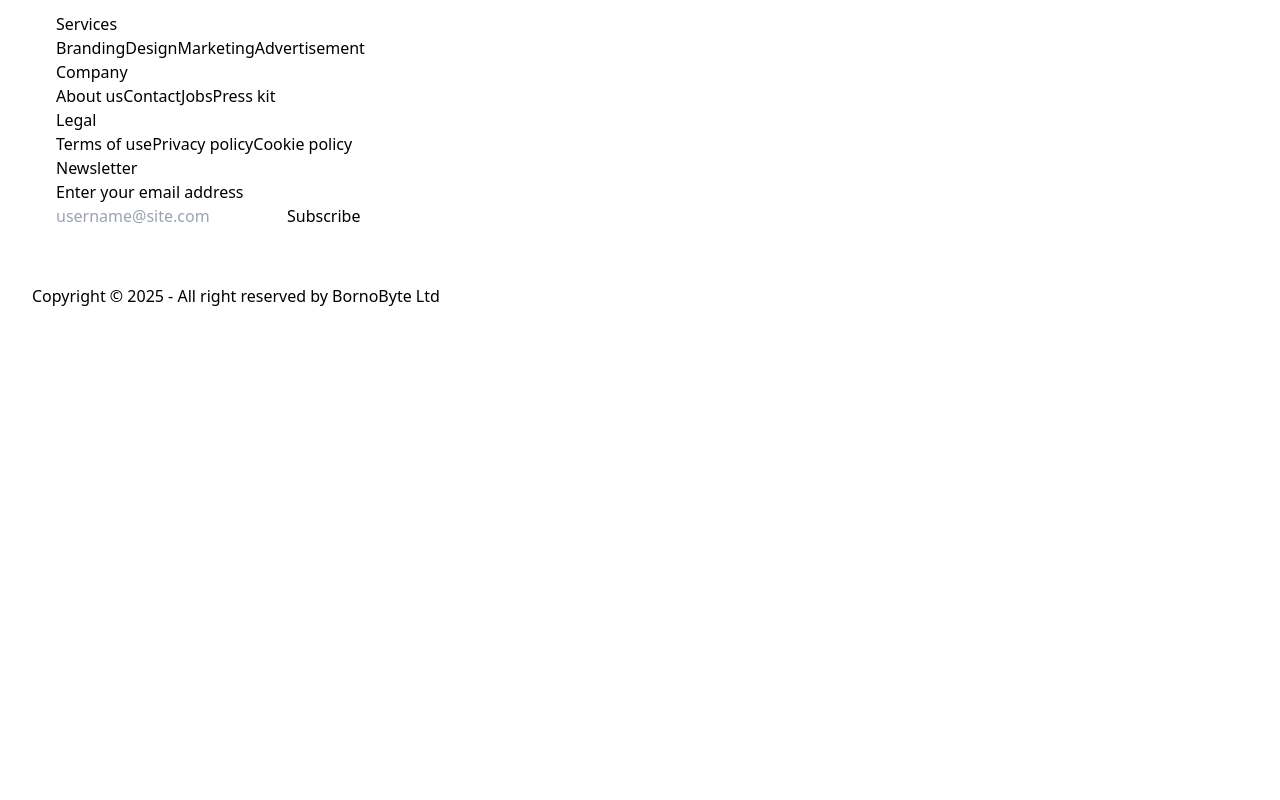
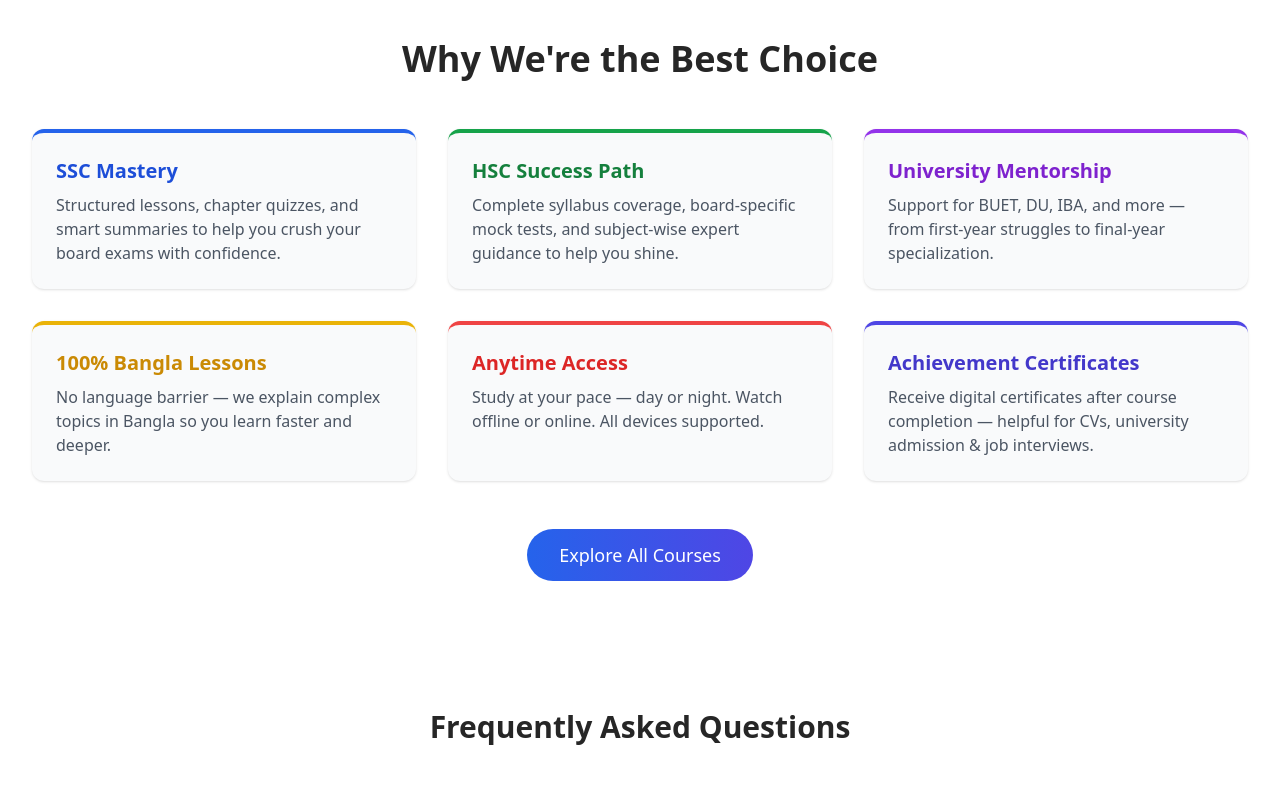
Before and after one commit to NahianMugdho/edutech, a React (Vite) app: page / in a window 1280 px wide. Shown: the part 2180-2980 px from the top of the page. Before the commit the page ends 2504 px from the top, so only its background shows below. Built offline with nearby package versions, Linux system fonts and the light colour scheme.

Commit message:
FAQ & why-chose-us section updated

```diff
--- /dev/null
+++ b/src/components/ChooseUS/ChooseUs.jsx
@@ -0,0 +1,81 @@
+const ChooseUs = () => {
+  return (
+    <div>
+      <section className="bg-white dark:bg-base-100 py-16 px-4 max-w-[1280px] mx-auto transition-colors duration-300">
+        <h2 className="text-4xl font-bold text-center text-neutral-800 dark:text-neutral-100 mb-12 leading-tight">
+          Why We're the Best Choice
+        </h2>
+
+        <div className="grid grid-cols-1 md:grid-cols-2 lg:grid-cols-3 gap-8">
+          <div className="rounded-xl border-t-4 border-blue-600 bg-gray-50 dark:bg-gray-800 p-6 shadow hover:shadow-lg transition">
+            <h3 className="text-xl font-semibold text-blue-700 dark:text-blue-400 mb-2">
+              SSC Mastery
+            </h3>
+            <p className="text-gray-600 dark:text-gray-300">
+              Structured lessons, chapter quizzes, and smart summaries to help
+              you crush your board exams with confidence.
+            </p>
+          </div>
+
+          <div className="rounded-xl border-t-4 border-green-600 bg-gray-50 dark:bg-gray-800 p-6 shadow hover:shadow-lg transition">
+            <h3 className="text-xl font-semibold text-green-700 dark:text-green-400 mb-2">
+              HSC Success Path
+            </h3>
+            <p className="text-gray-600 dark:text-gray-300">
+              Complete syllabus coverage, board-specific mock tests, and
+              subject-wise expert guidance to help you shine.
+            </p>
+          </div>
+
+          <div className="rounded-xl border-t-4 border-purple-600 bg-gray-50 dark:bg-gray-800 p-6 shadow hover:shadow-lg transition">
+            <h3 className="text-xl font-semibold text-purple-700 dark:text-purple-400 mb-2">
+              University Mentorship
+            </h3>
+            <p className="text-gray-600 dark:text-gray-300">
+              Support for BUET, DU, IBA, and more — from first-year struggles to
+              final-year specialization.
+            </p>
+          </div>
+
+          <div className="rounded-xl border-t-4 border-yellow-500 bg-gray-50 dark:bg-gray-800 p-6 shadow hover:shadow-lg transition">
+            <h3 className="text-xl font-semibold text-yellow-600 dark:text-yellow-400 mb-2">
+              100% Bangla Lessons
+            </h3>
+            <p className="text-gray-600 dark:text-gray-300">
+              No language barrier — we explain complex topics in Bangla so you
+              learn faster and deeper.
+            </p>
+          </div>
+
+          <div className="rounded-xl border-t-4 border-red-500 bg-gray-50 dark:bg-gray-800 p-6 shadow hover:shadow-lg transition">
+            <h3 className="text-xl font-semibold text-red-600 dark:text-red-400 mb-2">
+              Anytime Access
+            </h3>
+            <p className="text-gray-600 dark:text-gray-300">
+              Study at your pace — day or night. Watch offline or online. All
+              devices supported.
+            </p>
+          </div>
+
+          <div className="rounded-xl border-t-4 border-indigo-600 bg-gray-50 dark:bg-gray-800 p-6 shadow hover:shadow-lg transition">
+            <h3 className="text-xl font-semibold text-indigo-700 dark:text-indigo-400 mb-2">
+              Achievement Certificates
+            </h3>
+            <p className="text-gray-600 dark:text-gray-300">
+              Receive digital certificates after course completion — helpful for
+              CVs, university admission & job interviews.
+            </p>
+          </div>
+        </div>
+
+        <div className="mt-12 text-center">
+          <button className="px-8 py-3 bg-gradient-to-r from-blue-600 to-indigo-600 hover:from-indigo-600 hover:to-blue-700 text-white rounded-full text-lg font-medium transition">
+            Explore All Courses
+          </button>
+        </div>
+      </section>
+    </div>
+  );
+};
+
+export default ChooseUs;
--- /dev/null
+++ b/src/components/FAQ/Faq.jsx
@@ -0,0 +1,70 @@
+const Faq = () => {
+  return (
+    <div>
+      <section className="bg-white dark:bg-base-100 py-16 px-4 max-w-[860px] mx-auto">
+        <h2 className="text-3xl font-bold text-center text-neutral-800 dark:text-neutral-100 mb-10">
+          Frequently Asked Questions
+        </h2>
+
+        <div className="space-y-4">
+          <div className="collapse collapse-arrow bg-gray-100 dark:bg-base-200">
+            <input type="checkbox" />
+            <div className="collapse-title text-lg font-medium text-gray-800 dark:text-base-content">
+              What types of courses do you offer?
+            </div>
+            <div className="collapse-content text-gray-600 dark:text-base-content/70">
+              We offer SSC, HSC, and Undergraduate courses including science,
+              commerce, and university admission prep with expert instructors.
+            </div>
+          </div>
+
+          <div className="collapse collapse-arrow bg-gray-100 dark:bg-base-200">
+            <input type="checkbox" />
+            <div className="collapse-title text-lg font-medium text-gray-800 dark:text-base-content">
+              Are the classes in Bangla?
+            </div>
+            <div className="collapse-content text-gray-600 dark:text-base-content/70">
+              Yes, all courses are taught in Bangla to ensure better
+              understanding for Bangladeshi students.
+            </div>
+          </div>
+
+          <div className="collapse collapse-arrow bg-gray-100 dark:bg-base-200">
+            <input type="checkbox" />
+            <div className="collapse-title text-lg font-medium text-gray-800 dark:text-base-content">
+              Can I access the courses offline?
+            </div>
+            <div className="collapse-content text-gray-600 dark:text-base-content/70">
+              Yes! You can download classes and watch them anytime without an
+              internet connection.
+            </div>
+          </div>
+
+          <div className="collapse collapse-arrow bg-gray-100 dark:bg-base-200">
+            <input type="checkbox" />
+            <div className="collapse-title text-lg font-medium text-gray-800 dark:text-base-content">
+              Will I get certificates after completing a course?
+            </div>
+            <div className="collapse-content text-gray-600 dark:text-base-content/70">
+              Absolutely! Each course comes with a verifiable digital
+              certificate upon successful completion.
+            </div>
+          </div>
+
+          <div className="collapse collapse-arrow bg-gray-100 dark:bg-base-200">
+            <input type="checkbox" />
+            <div className="collapse-title text-lg font-medium text-gray-800 dark:text-base-content">
+              How do I enroll in a course?
+            </div>
+            <div className="collapse-content text-gray-600 dark:text-base-content/70">
+              Simply create an account, browse available courses, and click
+              “Enroll” — it's fast and easy!
+            </div>
+          </div>
+        </div>
+      </section>
+    </div>
+  );
+};
+
+export default Faq;
--- a/src/components/Home/Home.jsx
+++ b/src/components/Home/Home.jsx
@@ -4,18 +4,19 @@ import MySlider from "../Slider/Slider";
 import CourseSection from "../CourseSection/courSec";
 
 import Courses from "../Courses/Courses";
-
+import ChooseUs from "../ChooseUS/ChooseUs";
+import Faq from "../FAQ/Faq";
 
 const Home = () => {
   return (
     <div>
       <MySlider></MySlider>
 
-
       <CourseSection></CourseSection>
 
       <Courses></Courses>
-
+      <ChooseUs></ChooseUs>
+      <Faq></Faq>
     </div>
   );
 };
```
